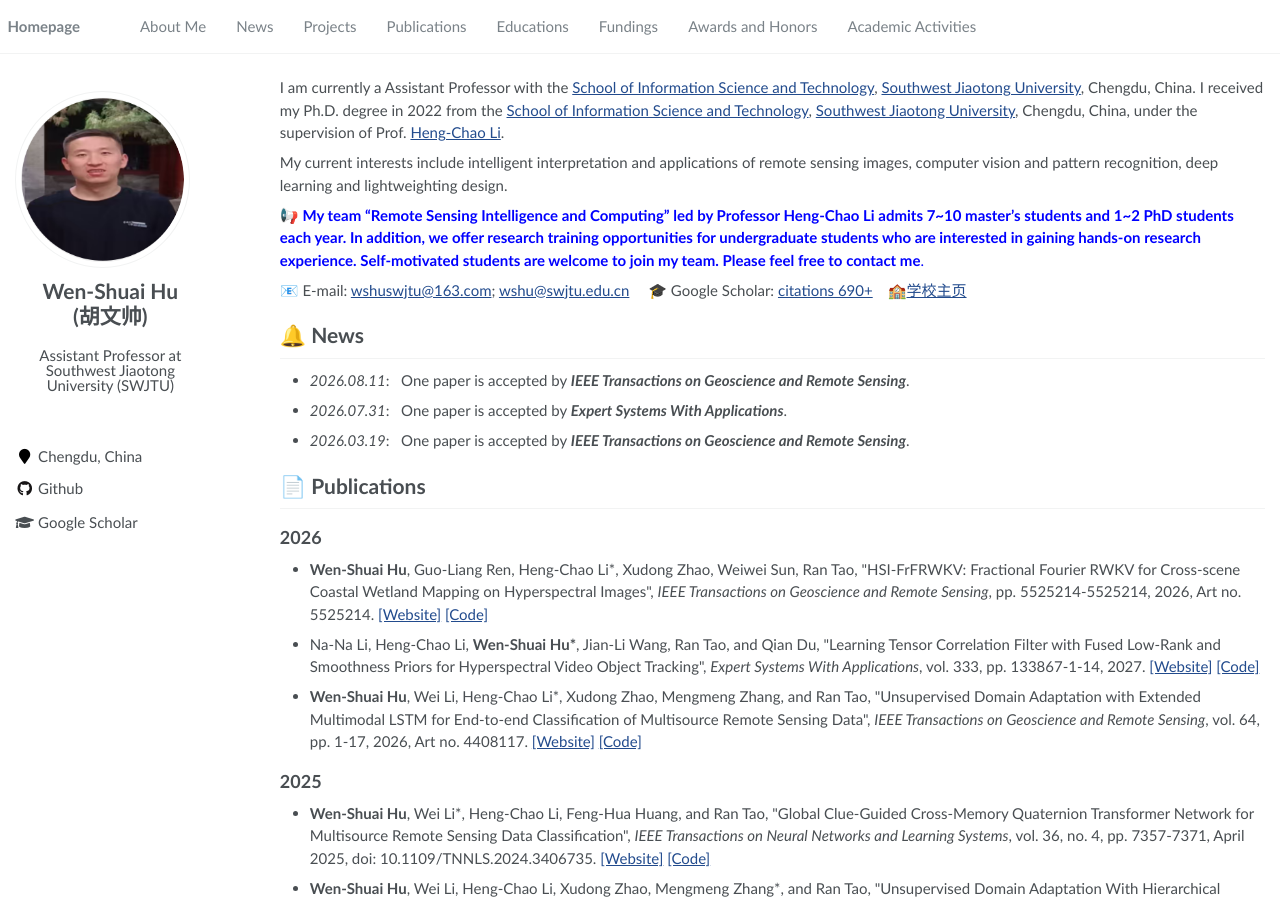
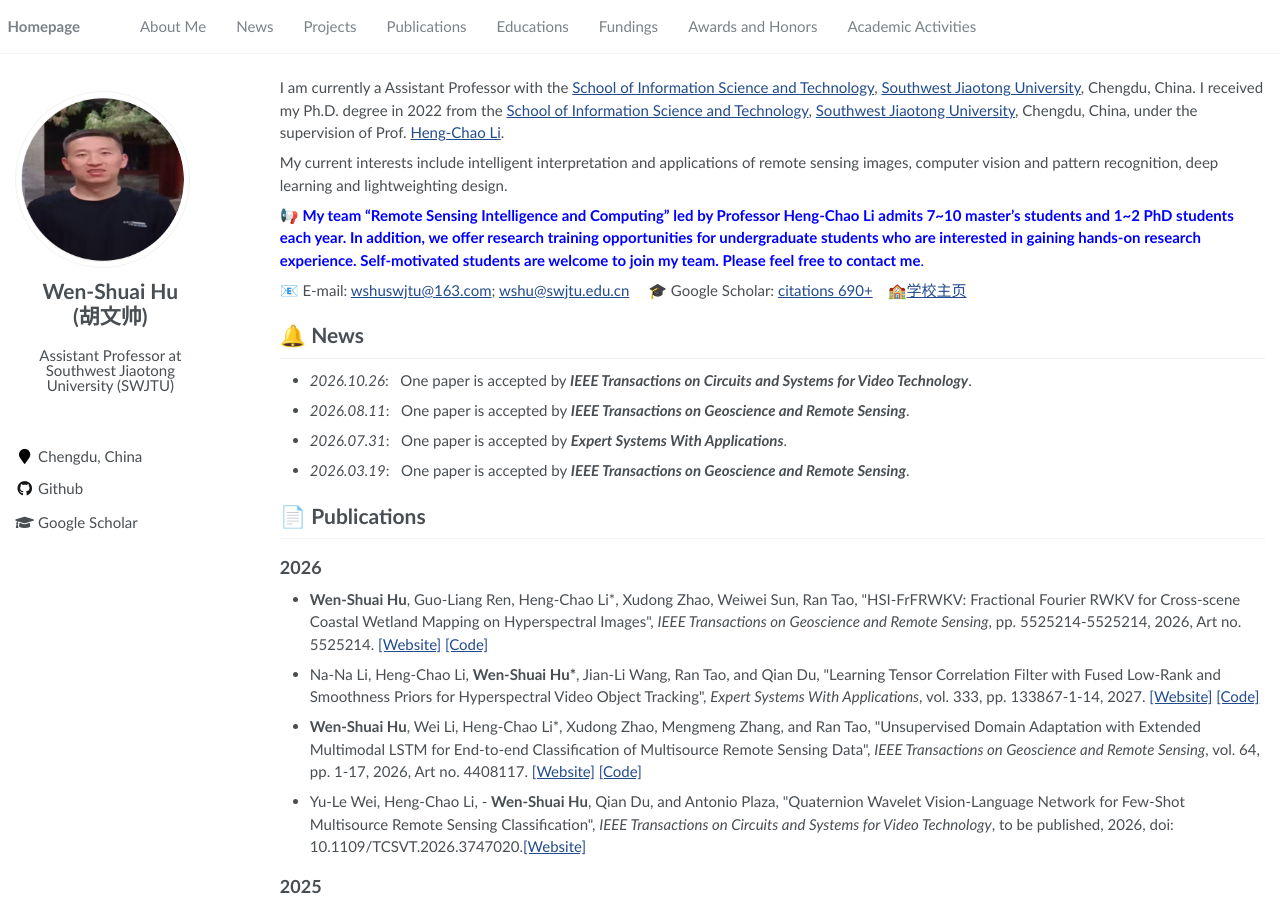
Before and after one commit to WenshuaiHu/wenshuaihu.github.io, a Jekyll site: the page built from pages/about.md, in a window 1280 px wide and 900 px high. Built offline with Jekyll 4.4.1, drawn with Linux system fonts in a browser that asks for light colours; a script that is not in the unit is left out.

Commit message:
Update about.md

```diff
--- a/pages/about.md
+++ b/pages/about.md
@@ -26,6 +26,7 @@ My current interests include intelligent interpretation and applications of remo
 📧 E-mail: <wshuswjtu@163.com>; <wshu@swjtu.edu.cn> &emsp; 🎓 Google Scholar: [citations 690+](https://scholar.google.com/citations?user=_IXO0bEAAAAJ&hl=en)&emsp; 🏫[学校主页](https://faculty.swjtu.edu.cn/huwenshuai/zh_CN/index/925959/list/index.htm)
 
 # 🔔 News
+- *2026.10.26*: &nbsp; One paper is accepted by _**IEEE Transactions on Circuits and Systems for Video Technology**_.
 - *2026.08.11*: &nbsp; One paper is accepted by _**IEEE Transactions on Geoscience and Remote Sensing**_.
 - *2026.07.31*: &nbsp; One paper is accepted by _**Expert Systems With Applications**_.
 - *2026.03.19*: &nbsp; One paper is accepted by _**IEEE Transactions on Geoscience and Remote Sensing**_.
@@ -55,6 +56,8 @@ My current interests include intelligent interpretation and applications of remo
 - Na-Na Li, Heng-Chao Li, **Wen-Shuai Hu\***, Jian-Li Wang, Ran Tao, and Qian Du, \"Learning Tensor Correlation Filter with Fused Low-Rank and Smoothness Priors for Hyperspectral Video Object Tracking\", _Expert Systems With Applications_, vol. 333, pp. 133867-1-14, 2027.  [[Website]](https://www.sciencedirect.com/science/article/abs/pii/S0957417426027752) [[Code]](https://github.com/nnli2026/HOT_TCF_FLSP)
 
 - **Wen-Shuai Hu**, Wei Li, Heng-Chao Li\*, Xudong Zhao, Mengmeng Zhang, and Ran Tao, \"Unsupervised Domain Adaptation with Extended Multimodal LSTM for End-to-end Classification of Multisource Remote Sensing Data\", _IEEE Transactions on Geoscience and Remote Sensing_, vol. 64, pp. 1-17, 2026, Art no. 4408117. [[Website]](https://xplorestaging.ieee.org/document/11480897) [[Code]](https://github.com/WenshuaiHu/UDA_MSRS_CCU-MaxNet)
+
+- Yu-Le Wei, Heng-Chao Li, - **Wen-Shuai Hu**, Qian Du, and Antonio Plaza, \"Quaternion Wavelet Vision-Language Network for Few-Shot Multisource Remote Sensing Classification\", ‌_IEEE Transactions on Circuits and Systems for Video Technology_, to be published, 2026, doi: 10.1109/TCSVT.2026.3747020.[[Website]](https://xplorestaging.ieee.org/document/11753887)
 
 
 ## 2025
```
